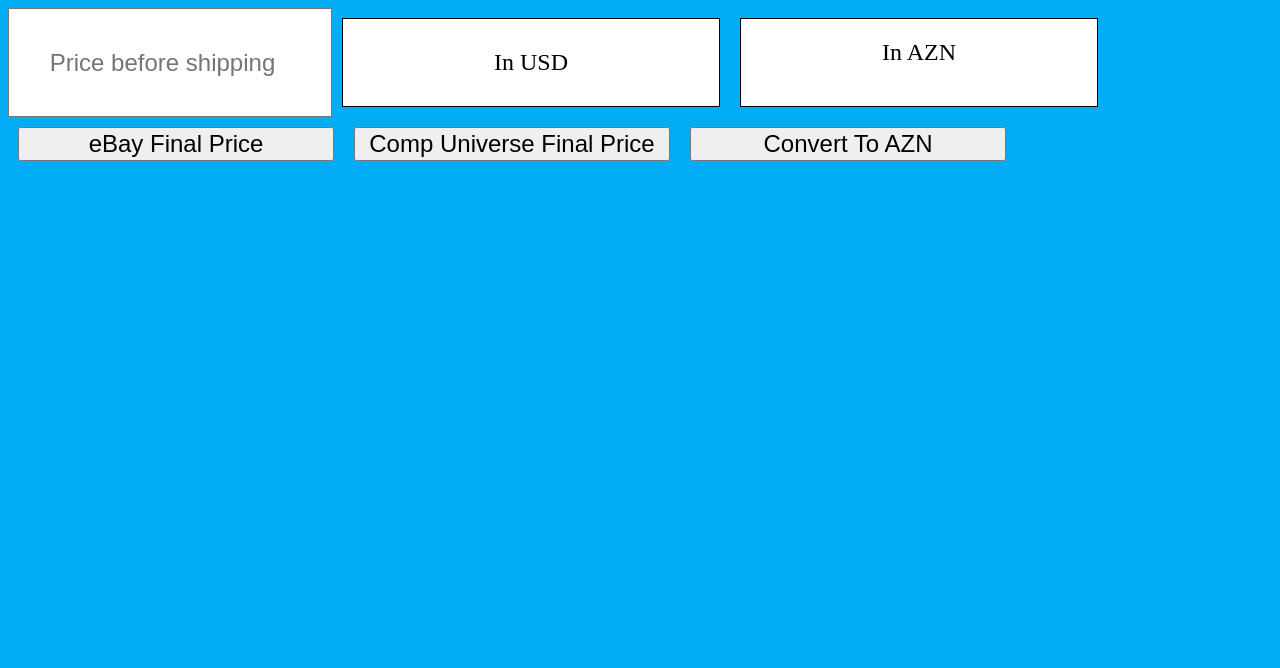
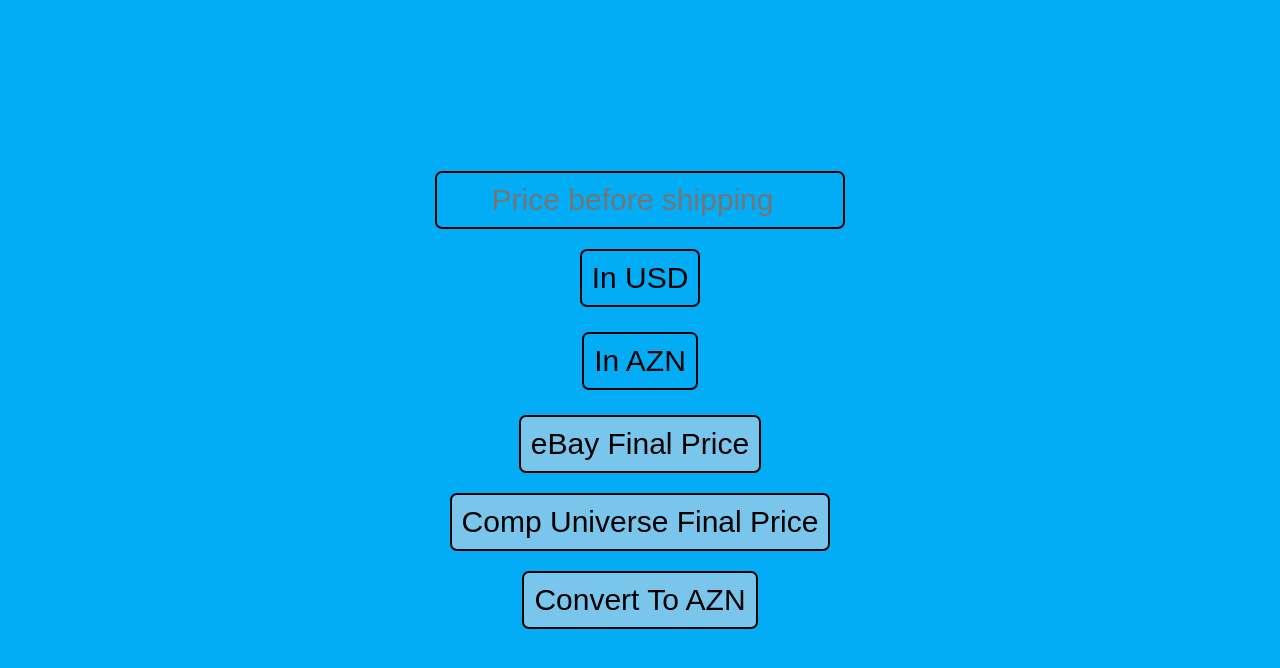
Before and after one commit to IsmayilJafarov/shippingCalc, a plain HTML site: page index.html in a window 1280 px wide. Drawn offline with Linux system fonts and the light colour scheme.

Commit message:
Update style.css

```diff
--- a/css/style.css
+++ b/css/style.css
@@ -1,42 +1,67 @@
+*{
+    margin: 0;
+    padding: 0;
+    box-sizing: border-box;
+    font-family: 'Poppins', sans-serif;
+}
+
+
 body {
-    text-align: center;
     display: flex;
-    flex: auto;
-    flex-direction: row;
-    flex-wrap: wrap;
+    flex-direction: column;
+    align-items: center;
+    justify-content: center;
+    min-height: 100vh;
     background-color: #02adf6;
 }
 
 .first-price {
+    background-color: #02adf6;
+    font-size: 30px;
+    font-weight: 500;
     text-align: center;
-    font-size: 24px;
-    width: 25%;
-}
-.final-price {
-
-    font-size: 24px;
-    border: 1px solid;
-    margin: 10px 10px;
-    padding: 30px ;
-    background-color: #fff;
-    width: 25%;
-    text-align: center;
-}
-.final-price-azn {
-    font-size: 24px;
-    border: 1px solid;
-    margin: 10px 10px;
-    padding: 20px ;
-    background-color: #fff;
-    width: 25%;
-}
-.shop {
-    width: 25%;
-    font-size: 24px;
-}
-.returnBtn {
-    width: 25%;
-    font-size: 24px;
-    margin: 10px 10px;
+    padding: 16px 15px;
+    border-radius: 7px;
+    border: 2px solid black;
+    margin: 10px;
+    padding: 10px;
     cursor: pointer;
 }
+
+.final-price {
+    background-color: #02adf6;
+    font-size: 30px;
+    font-weight: 500;
+    text-align: center;
+    padding: 16px 15px;
+    border-radius: 7px;
+    border: 2px solid black;
+    margin: 10px;
+    padding: 10px;
+    cursor: pointer;
+}
+
+.final-price-azn {
+    background-color: #02adf6;
+    font-size: 30px;
+    font-weight: 500;
+    text-align: center;
+    padding: 16px 15px;
+    border-radius: 7px;
+    border: 2px solid black;
+    margin: 15px;
+    padding: 10px;
+    cursor: pointer;
+}
+
+
+.returnBtn {
+    padding: 10px;
+    margin: 10px;
+    cursor: pointer;
+    background-color: rgb(121, 197, 235);
+    font-size: 30px;
+    border: 2px solid black;
+    border-radius: 7px;
+    cursor: pointer;
+}
```
